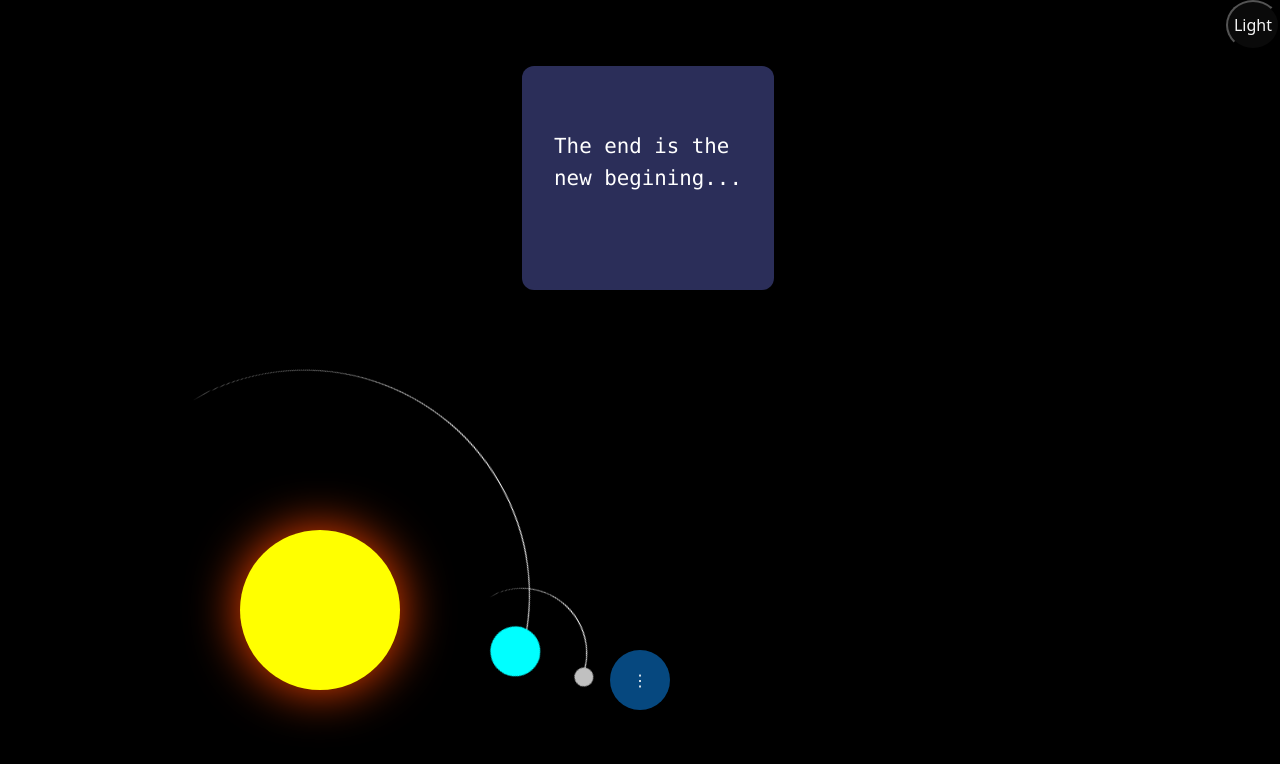
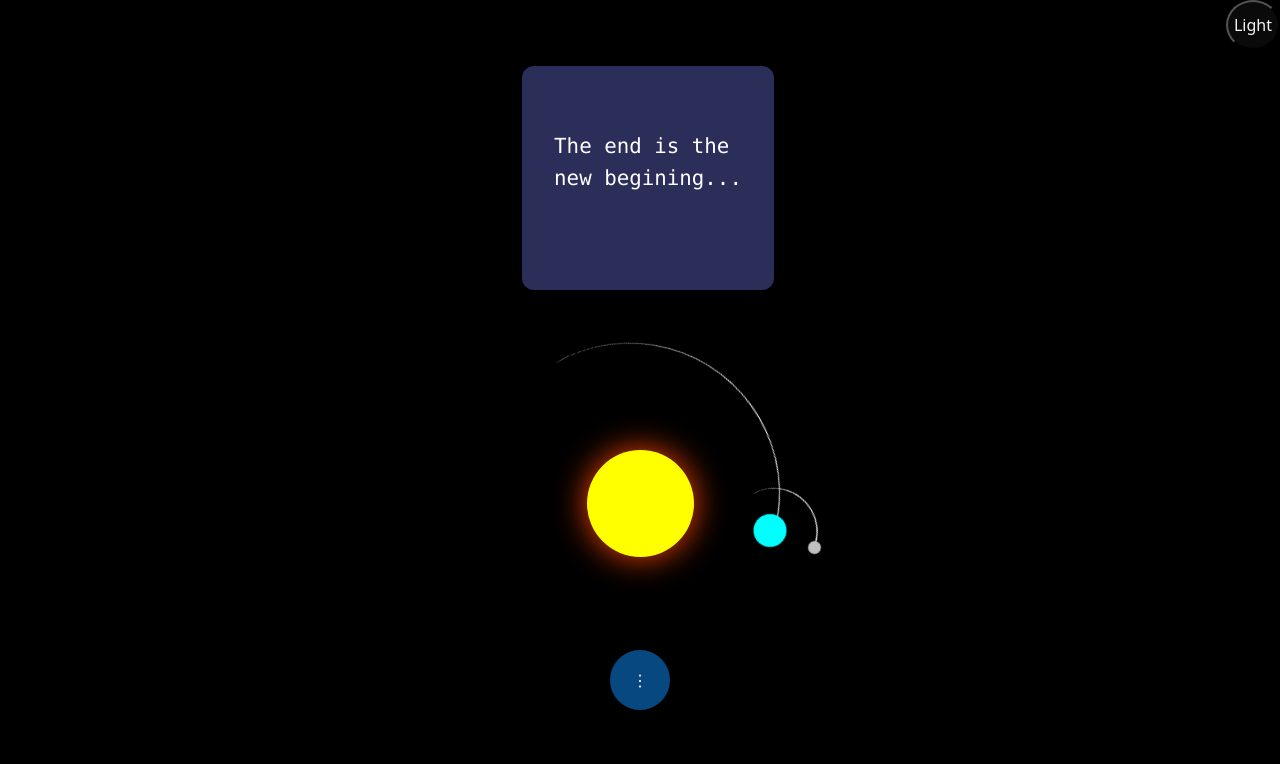
Before and after one commit to 5uyog/Project.1, a plain HTML site: page index.html in a window 1280 px wide. Drawn offline with nearby package versions, Linux system fonts and the light colour scheme.

Commit message:
Add files via upload

```diff
--- a/styles.css
+++ b/styles.css
@@ -80,68 +80,74 @@ pre {
 
 }
 
-.solar{
-  height: 640px;
-  width: 640px;
+.solar {
+  height: 427px;
+  width: 427px;
+  margin:auto;
+  display: flex;
+  justify-content: center;
   position: relative;
+}
 
-}
-.sun{
+.sun {
   position: absolute;
-  top: 240px;
-  left: 240px;
-  width: 160px;
-  height: 160px;
+  top: 160px;
+  left: 160px;
+  width: 107px;
+  height: 107px;
   background-color: yellow;
   border-radius: 50%;
-  box-shadow: 0 0 50px orangered;
+  box-shadow: 0 0 33px orangered;
+}
 
-}
-.earth,.moon{
+.earth, .moon {
   position: absolute;
   border-style: solid;
-  border-color: white
-                transparent
-                transparent
-                transparent;
+  border-color: white transparent transparent transparent;
   border-radius: 50%;
-  border-width: 1.5px 1.5px 0 0;
+  border-width: 1px 1px 0 0;
 }
-.earth{
-  top: 80px;
-  left: 80px;
-  width: 450px;
-  height:450px;
+
+.earth {
+  top: 53px;
+  left: 53px;
+  width: 300px;
+  height: 300px;
   animation: orbit 30s linear infinite;
 }
-.moon{
+
+.moon {
   top: 0;
   right: 0;
-  width: 130px;
-  height: 130px;
+  width: 87px;
+  height: 87px;
   animation: orbit 5s linear infinite;
 }
-.earth::before,.moon::before{
+
+.earth::before, .moon::before {
   content: '';
   border-radius: 50%;
   position: absolute;
 }
-.earth::before{
-  top: 45px;
-  right: 45px;
-  width: 50px;
-  height: 50px;
+
+.earth::before {
+  top: 30px;
+  right: 30px;
+  width: 33px;
+  height: 33px;
   background-color: aqua;
 }
-.moon::before{
-  top: 13px;
-  right: 3px;
-  width: 19px;
-  height: 19px;
+
+.moon::before {
+  top: 9px;
+  right: 2px;
+  width: 13px;
+  height: 13px;
   background-color: silver;
 }
-@keyframes orbit{
-  to{transform: rotate(360deg);}
+
+@keyframes orbit {
+  to { transform: rotate(360deg); }
 }
 
 
```
